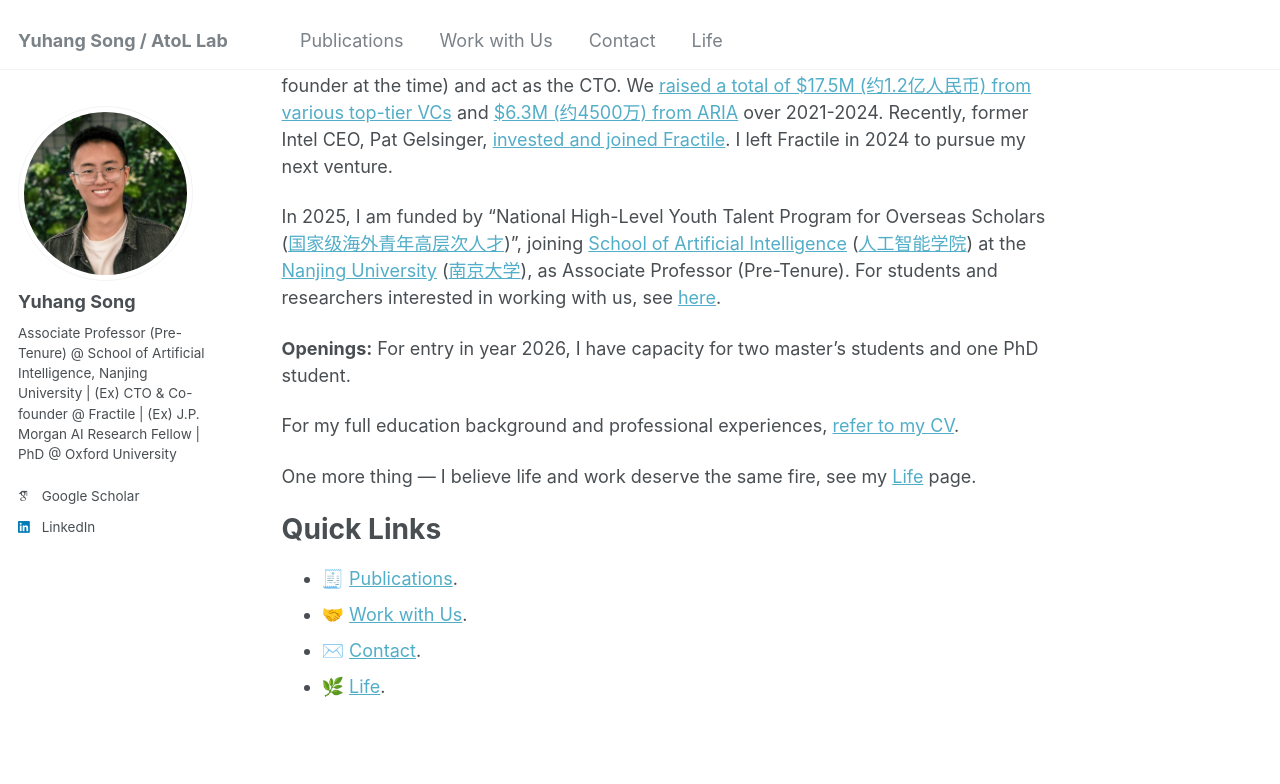
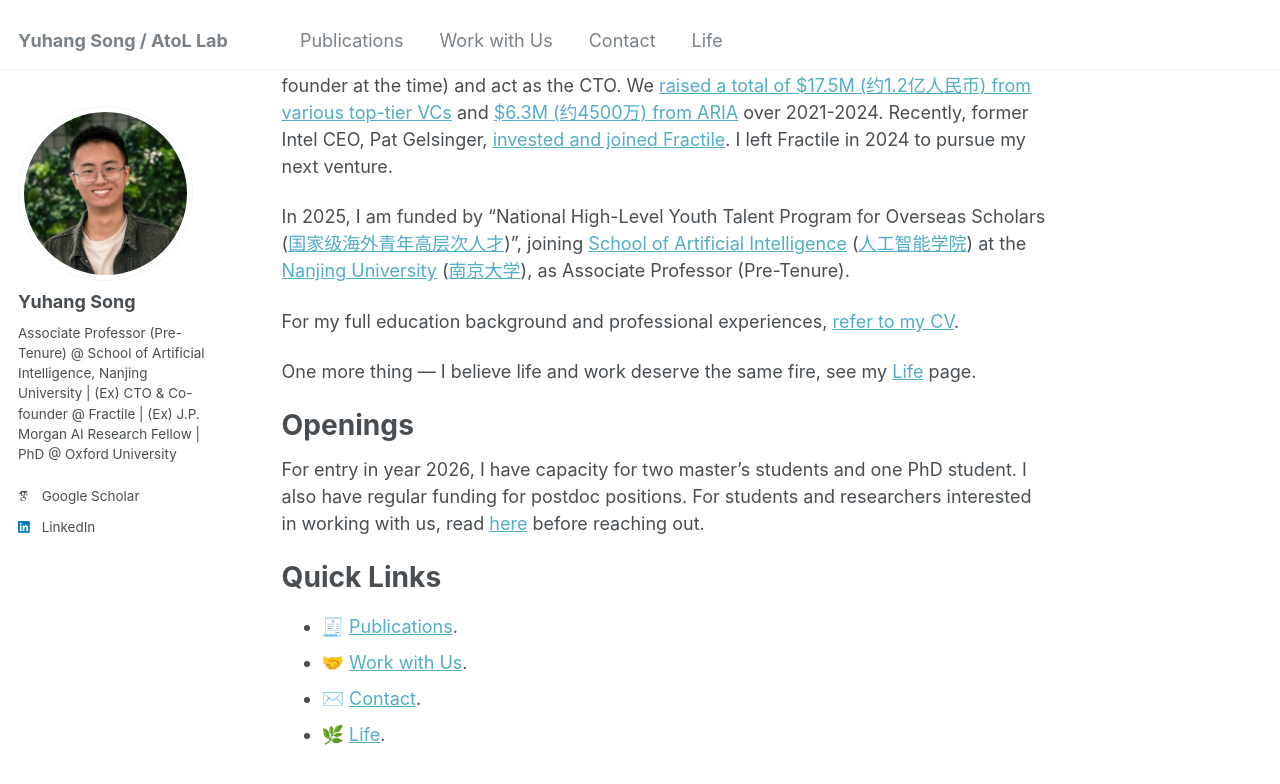
Before and after one commit to YuhangSong/YuhangSong.github.io, a Jekyll site: the page built from _pages/about.md, in a window 1280 px wide and 900 px high, scrolled down 476 px. Shown: the top 784 px of the window. Built offline with Jekyll 4.4.1, drawn with Linux system fonts in a browser that asks for light colours; some web fonts are replaced.

Commit message:
update about.md

```diff
--- a/_pages/about.md
+++ b/_pages/about.md
@@ -40,13 +40,15 @@
 <!-- I am currently an independent researcher. -->
 
 In 2025, I am funded by “National High-Level Youth Talent Program for Overseas Scholars ([国家级海外青年高层次人才](https://www.nsfc.gov.cn/publish/portal0/tab442/info94490.htm))”, joining [School of Artificial Intelligence](https://www.nju.edu.cn/en/info/1026/8161.htm) ([人工智能学院](https://ai.nju.edu.cn)) at the [Nanjing University](https://www.nju.edu.cn/en/) ([南京大学](https://www.nju.edu.cn)), as Associate Professor (Pre-Tenure).
-For students and researchers interested in working with us, see [here](https://yuhangsong.github.io/work-with-us/).
-
-**Openings:** For entry in year 2026, I have capacity for two master’s students and one PhD student.
 
 For my full education background and professional experiences, [refer to my CV](http://yuhangsong.github.io/files/Curriculum_Vitae.pdf).
 
 One more thing — I believe life and work deserve the same fire, see my [Life](https://yuhangsong.github.io/life/) page.
+
+# Openings
+
+For entry in year 2026, I have capacity for two master’s students and one PhD student. I also have regular funding for postdoc positions. For students and researchers interested in working with us, read [here](https://yuhangsong.github.io/work-with-us/) before reaching out.
+
 
 <!--  -->
 
```
